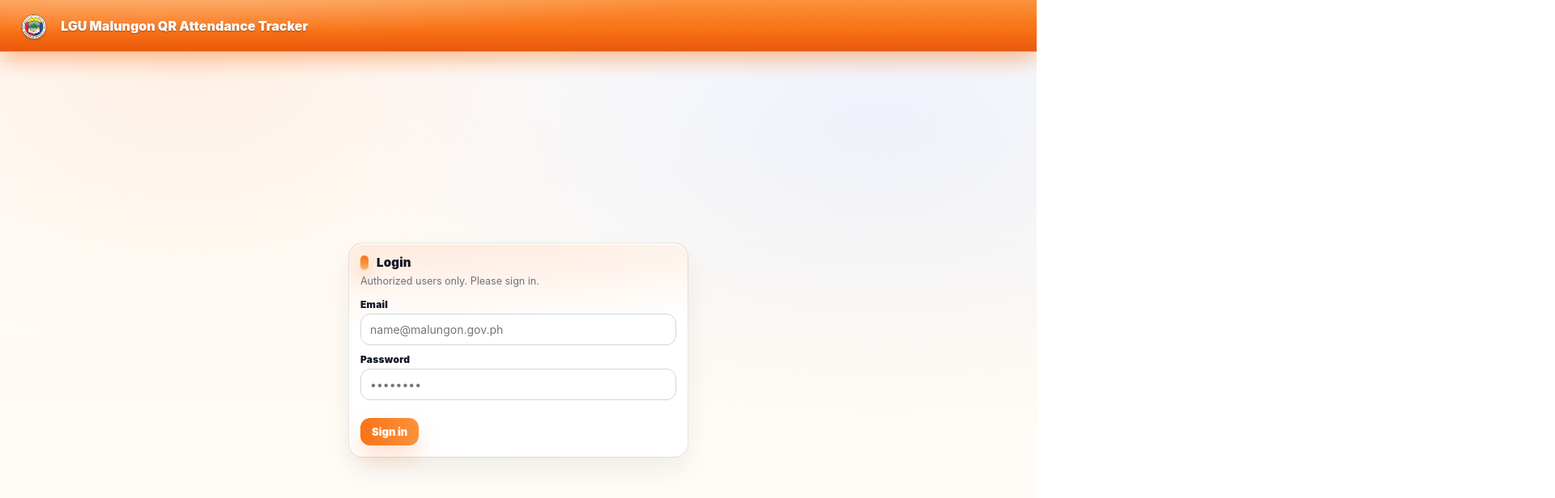
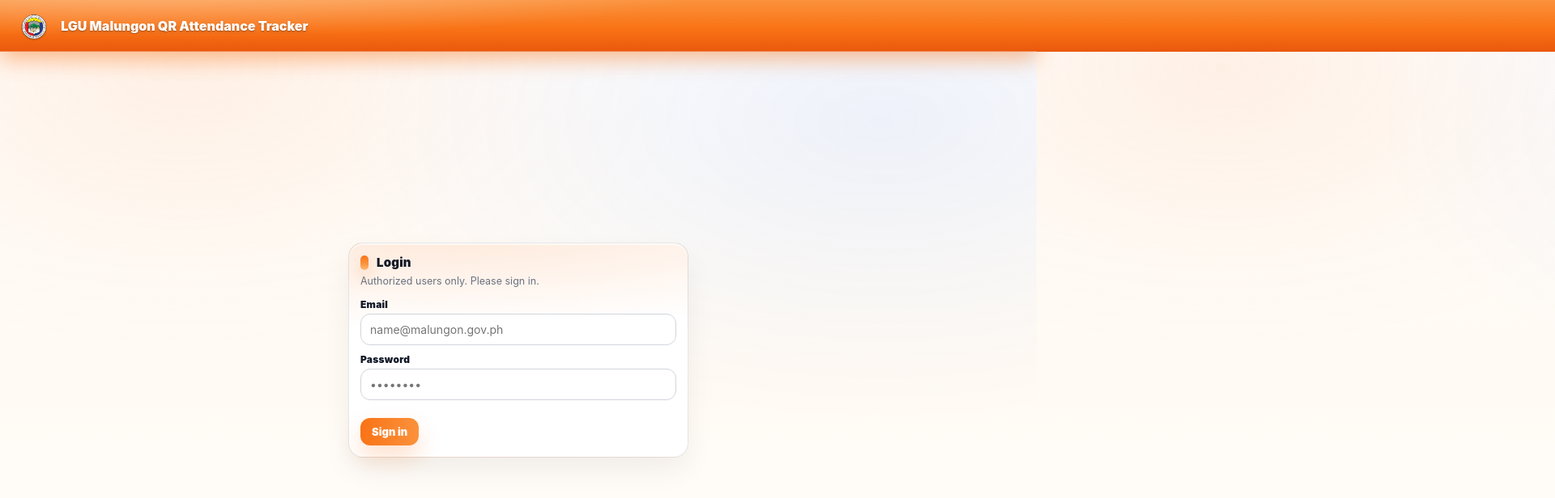
Before and after one commit to LGUMalungon/lgu-malungon-qr-attendance, a Next.js app: page /login in a window 1280 px wide. Shown: the top 616 px of the page at 81% size, 1920 px wide, since content can reach past the window. Built offline with nearby package versions, Linux system fonts and the light colour scheme; no server answers.

Commit message:
Fix header/footer width to match horizontal scroll width

```diff
--- a/app/globals.css
+++ b/app/globals.css
@@ -41,12 +41,36 @@ html, body{
   min-width: 100%;      /* but never smaller than viewport */
 }
 
-/* Header/footer must follow the document width */
+/* =========================================================
+   FIX: Extend header/footer background to far-right scroll
+   WITHOUT affecting layout or scroll behavior
+   ========================================================= */
+
 .header,
 .footer{
-  width: max-content;   /* match document width when wider than viewport */
-  min-width: 100%;      /* still fill viewport at minimum */
+  position: relative;
+  overflow: visible;
 }
+
+/* extend background infinitely to the right */
+.header::before,
+.footer::before{
+  content: "";
+  position: absolute;
+  top: 0;
+  left: 100%;
+  width: 2000px;        /* brute force extension */
+  height: 100%;
+  background: inherit; /* same gradient/color */
+}
+
+/* ensure text stays above */
+.header > *,
+.footer > *{
+  position: relative;
+  z-index: 1;
+}
+
 
 
 
```
